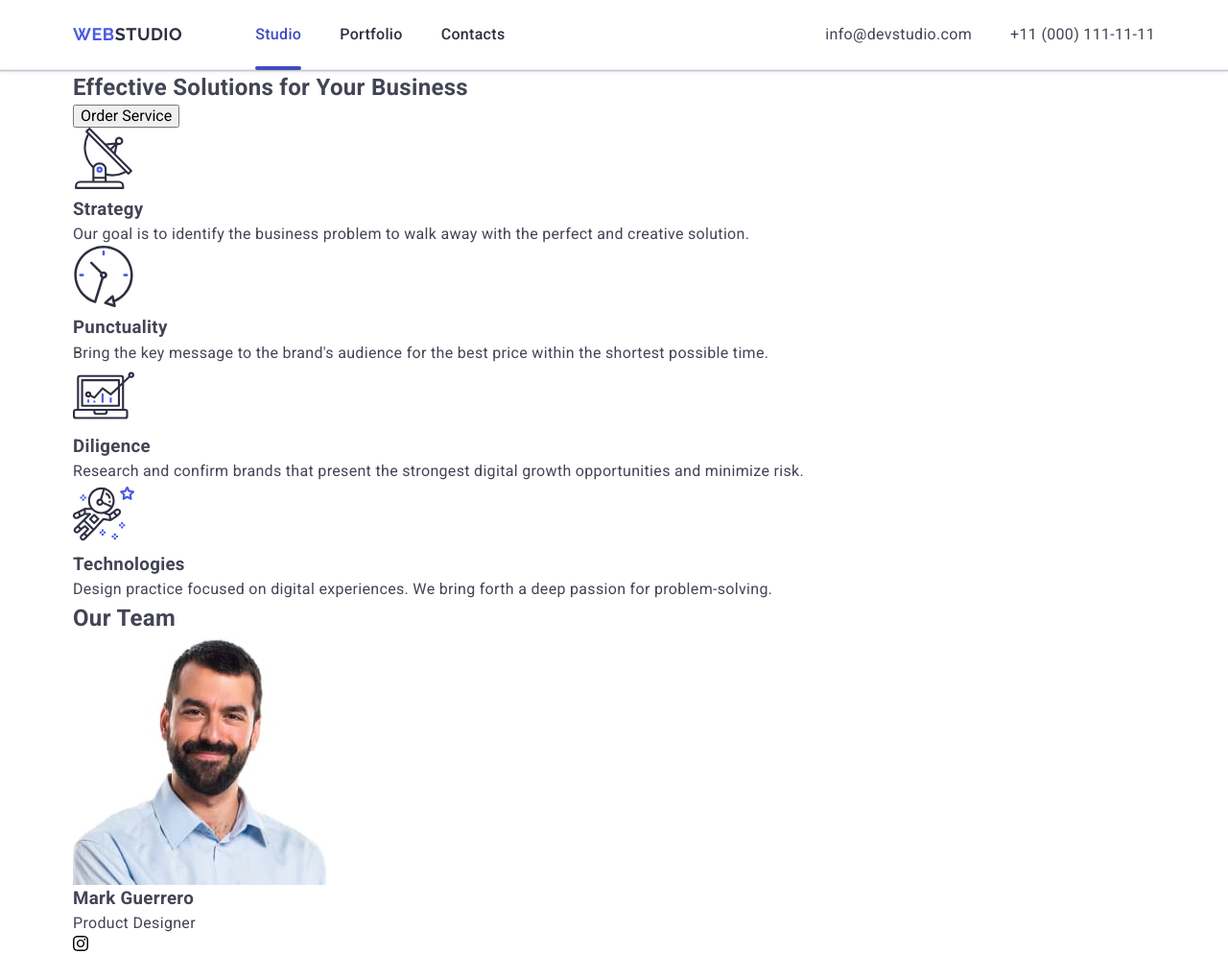
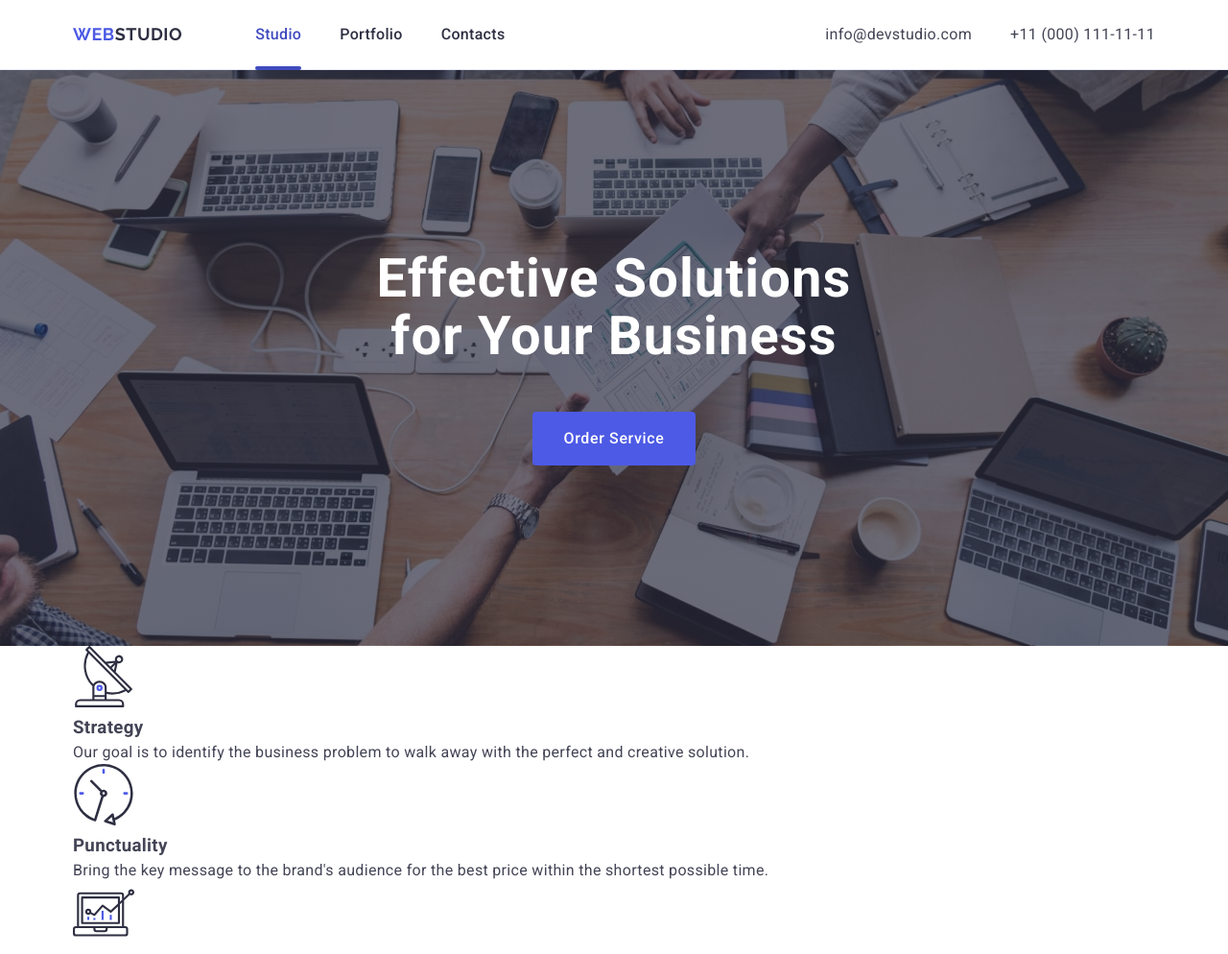
Before and after one commit to Jekindo/goit-markup-hw-06, a plain HTML site: page index.html in a window 1280 px wide. Shown: the top 994 px of the page at 96% size. Drawn offline with nearby package versions, Linux system fonts and the light colour scheme.

Commit message:
Create adaptive Hero

```diff
--- a/css/styles.css
+++ b/css/styles.css
@@ -234,6 +234,65 @@ ul {
   color: var(--pressed-state-color);
 }
 
+/* Hero */
+.hero {
+  max-width: 1440px;
+  margin: 0 auto;
+  padding: 72px 0;
+
+  background-color: var(--hero-background-color);
+  background-image: linear-gradient(
+      to bottom,
+      rgba(46, 47, 66, 0.7),
+      rgba(46, 47, 66, 0.7)
+    ),
+    image-set(url(../images/hero-bg.jpg) 1x, url(../images/hero-bg@2x.jpg) 2x);
+  background-repeat: no-repeat;
+  background-position: center;
+  background-size: cover;
+}
+
+/* Page title */
+.page-title {
+  max-width: 200px;
+  margin: 0 auto 72px;
+
+  font-size: 36px;
+  line-height: 1.11;
+  letter-spacing: 0.02em;
+  text-align: center;
+
+  color: var(--page-title-color);
+}
+
+/* Button */
+.button {
+  display: flex;
+  align-items: center;
+  justify-content: center;
+  min-width: 169px;
+  padding: 16px 32px;
+  margin: 0 auto;
+
+  font-weight: 500;
+  line-height: 1.5;
+  letter-spacing: 0.04em;
+
+  color: var(--btn-text-color);
+  background-color: var(--primary-brand-color);
+  border: none;
+  border-radius: var(--card-radius);
+
+  cursor: pointer;
+
+  transition: background-color 250ms var(--timing-function);
+}
+
+.button:hover,
+.button:focus {
+  background-color: var(--pressed-state-color);
+}
+
 @media (max-width: 767px) {
   /* Site nav */
   .site-nav,
@@ -264,6 +323,20 @@ ul {
   .open-menu-btn {
     display: none;
   }
+
+  /* Hero */
+  .hero {
+    padding: 112px 0;
+  }
+
+  /* Page title */
+  .page-title {
+    max-width: 500px;
+    margin: 0 auto 36px;
+
+    font-size: 56px;
+    line-height: 1.07;
+  }
 }
 
 @media (min-width: 1158px) {
@@ -283,4 +356,14 @@ ul {
     line-height: 1.5;
     letter-spacing: 0.02em;
   }
+
+  /* Hero */
+  .hero {
+    padding: 188px 0;
+  }
+
+  /* Page title */
+  .page-title {
+    margin: 0 auto 48px;
+  }
 }
```
Also changed, not shown: images/hero-bg-mobile.jpg (added), images/hero-bg-mobile@2x.jpg (added), 1 other file.
